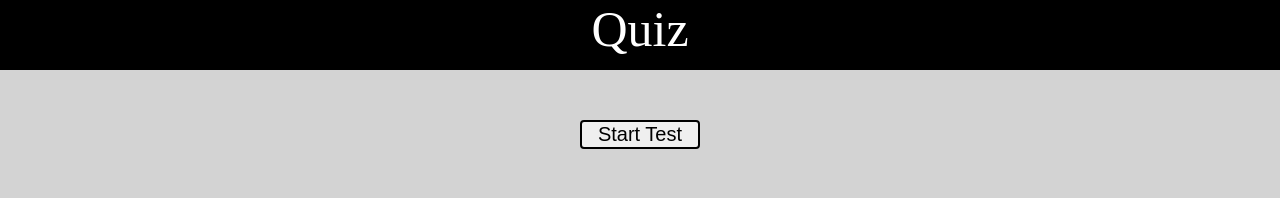
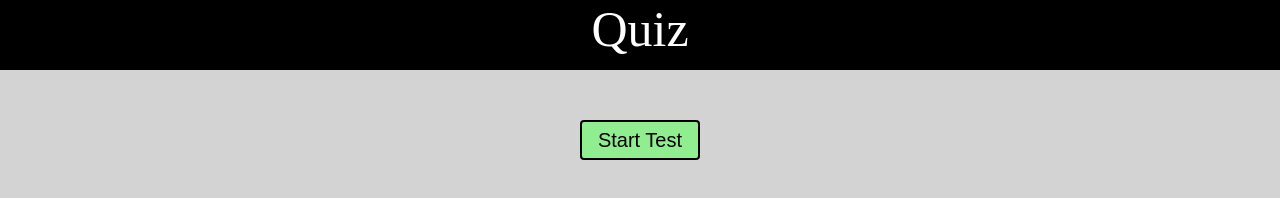
Before and after one commit to geetansh73/QuizModule, a plain HTML site: page index.html in a window 1280 px wide. Drawn offline with Linux system fonts and the light colour scheme.

Commit message:
Update index.html

```diff
--- a/index.html
+++ b/index.html
@@ -1,6 +1,3 @@
-<!DOCTYPE html>
-<html>
-    <head>
 <style>
     body
     {
@@ -75,7 +72,7 @@ border-radius: 10px 10px 10px 10px;
 }
 #start
 {
-background-color: 9ACD32;
+background-color: lightgreen;
 height: 5%;
 width: 120px;
 display: block;
@@ -97,13 +94,9 @@ border-radius: 4px;
 border:2px solid black;
 }
 </style>
-  </head>
-    <body>
 <div id="quiz" style="background-color:black;color:white;text-align:center;font-size:50px;height:70px;">Quiz</div>
 
 <div id="m"></div>
     <div id="resulting" style="background-color:black;color:white;text-align:center;"></div>
 <button id="start" onclick="st()">Start Test</button>
 <script src="script.js"></script>
-</body>
-    </html>
```
